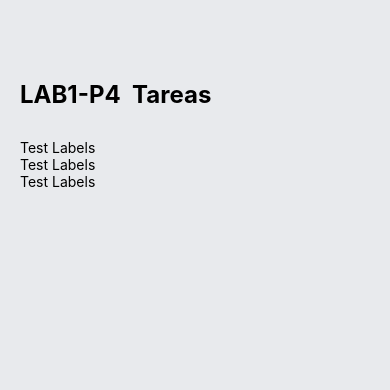
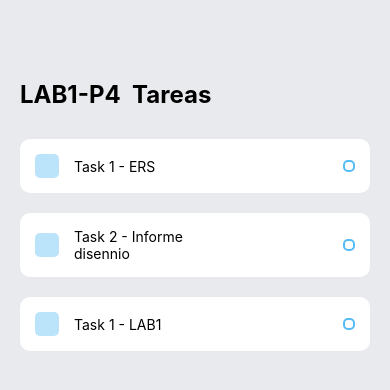
Before and after one commit to RUSSELLM70/LAB1-P4, a React Native app: screen / in a window 390 px wide. Shown: the top 390 px of the page. Built offline with nearby package versions, Linux system fonts and the light colour scheme.

Commit message:
Add Styles of task and descriptions

```diff
--- a/App.js
+++ b/App.js
@@ -14,9 +14,10 @@ export default function App() {
         <View style={styles.items}>
           {/* This is where the tasks will go! */}
 
-          <Task Text={'Task 1'} />
-          <Task Text={'Task 2'} />
-          <Task Text={'Task 3'} />
+          <Task text={'Task 1 - ERS'} />
+          <Task text={'Task 2 - Informe disennio'} />
+          <Task text={'Task 1 - LAB1'} />
+
 
         </View>
       </View>
--- a/Components/Task.js
+++ b/Components/Task.js
@@ -4,8 +4,12 @@ import { View, Text, StyleSheet, TouchableOpacity } from 'react-native';
 const Task = (props) => {
 
   return (
-    <View>
-          <Text>Test Labels</Text>
+  <View style={styles.item}>
+      <View style={styles.itemLeft}>
+        <View style={styles.square}></View>
+        <Text style={styles.itemText}>{props.text}</Text>
+      </View>
+      <View style={styles.circular}></View>
     </View>
   )
 }
```
